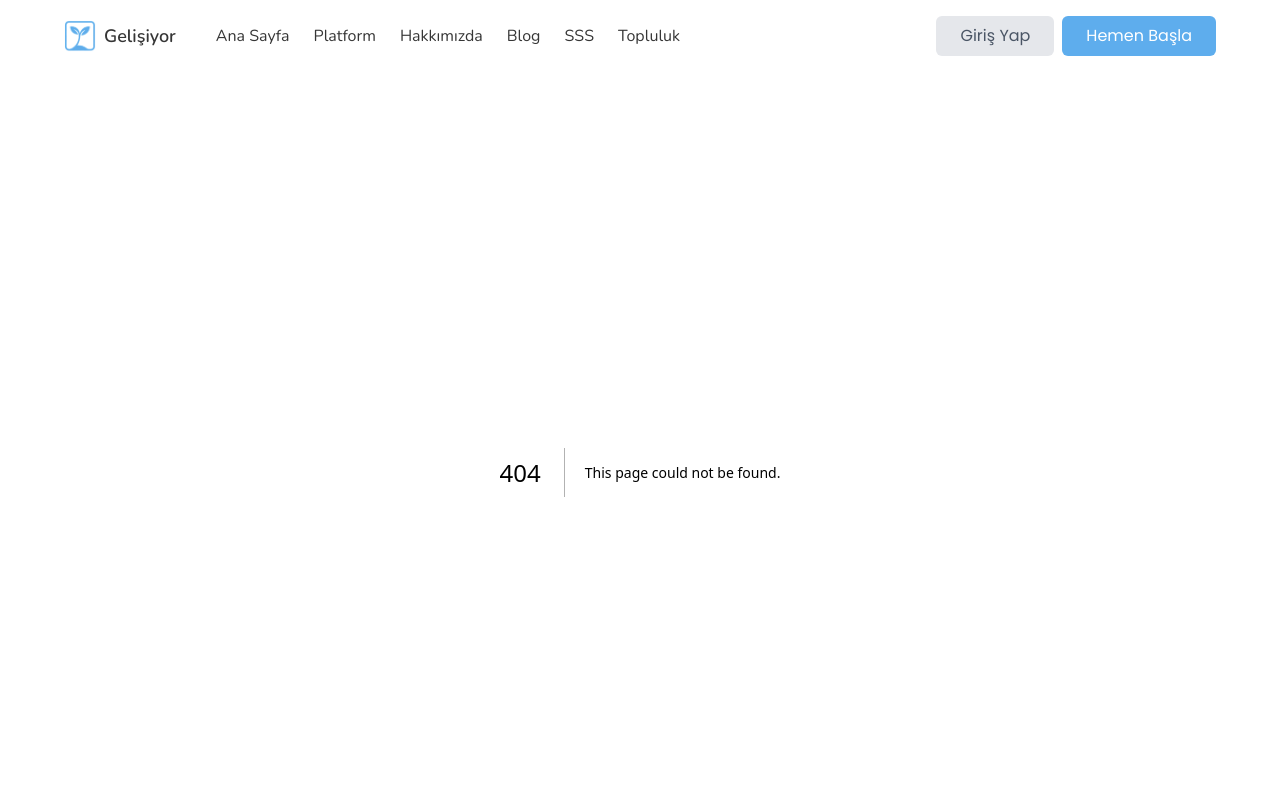
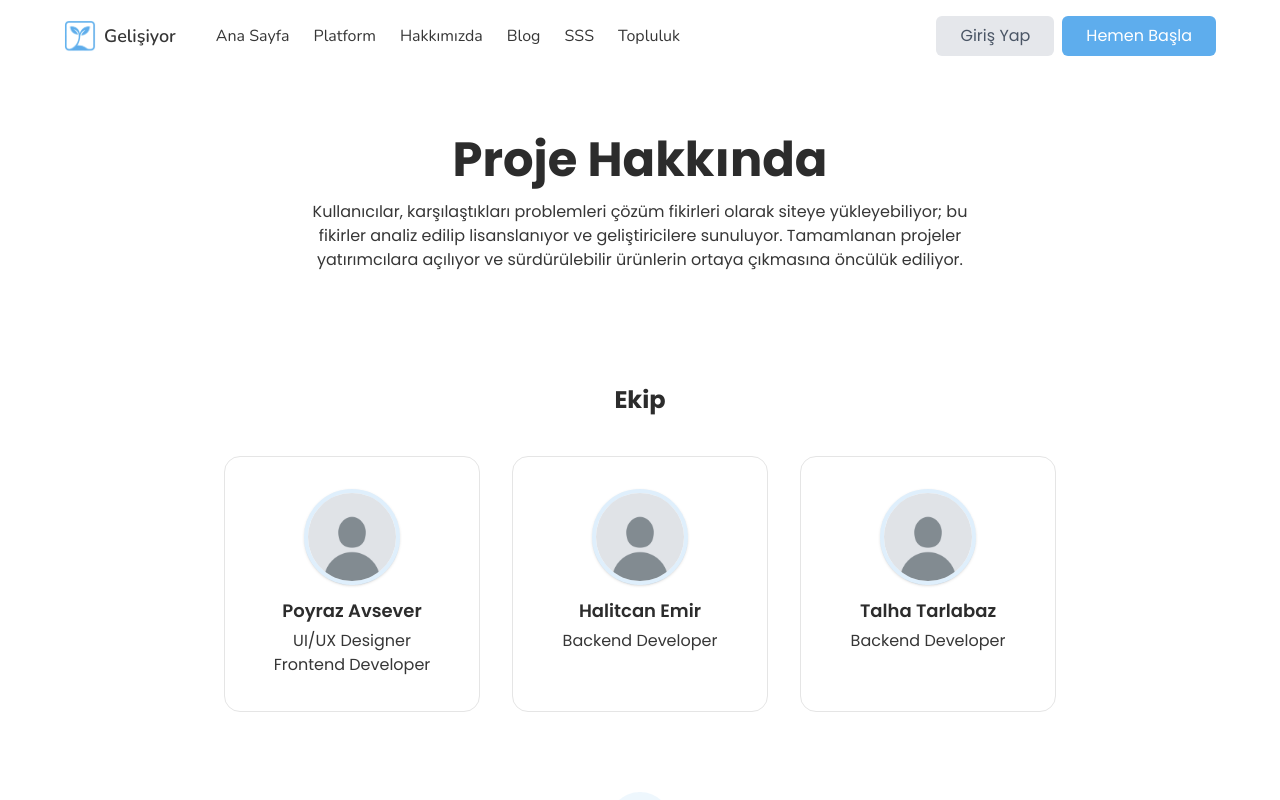
Before and after one commit to poyrazavsever/BTK-FRONTEND, a Next.js app: page /about in a window 1280 px wide. Before the commit this address had no page. Shown: the top 800 px of the page. Built offline with nearby package versions, Linux system fonts and the light colour scheme.

Commit message:
feat: done about page site

```diff
--- /dev/null
+++ b/pages/about.tsx
@@ -0,0 +1,67 @@
+import React from "react";
+
+const team = [
+  {
+    name: "Poyraz Avsever",
+    role: "UI/UX Designer Frontend Developer",
+    img: "/images/defaultAvatar.png",
+  },
+  {
+    name: "Halitcan Emir",
+    role: "Backend Developer",
+    img: "/images/defaultAvatar.png",
+  },
+  {
+    name: "Talha Tarlabaz",
+    role: "Backend Developer",
+    img: "/images/defaultAvatar.png",
+  },
+];
+
+const About = () => {
+  return (
+    <div className="w-full flex flex-col items-center">
+      {/* Hero/Intro */}
+      <section className="w-full max-w-3xl mx-auto py-16 flex flex-col items-center justify-center">
+        <h1 className="text-header font-bold text-3xl md:text-5xl text-center mb-4">
+          Proje Hakkında
+        </h1>
+        <p className="text-text text-base text-center mb-8 max-w-2xl">
+          Kullanıcılar, karşılaştıkları problemleri çözüm fikirleri olarak
+          siteye yükleyebiliyor; bu fikirler analiz edilip lisanslanıyor ve
+          geliştiricilere sunuluyor. Tamamlanan projeler yatırımcılara açılıyor
+          ve sürdürülebilir ürünlerin ortaya çıkmasına öncülük ediliyor.
+        </p>
+      </section>
+
+      {/* Ekip */}
+      <section className="w-full py-4 flex flex-col items-center">
+        <h2 className="text-header font-bold text-2xl text-center mb-10">
+          Ekip
+        </h2>
+        <div className="flex flex-col md:flex-row gap-8 items-center justify-center">
+          {team.map((member) => (
+            <div
+              key={member.name}
+              className="flex flex-col items-center bg-white rounded-2xl border border-neutral-200 p-8 w-64 min-h-64"
+            >
+              <img
+                src={member.img}
+                alt={member.name}
+                className="w-24 h-24 rounded-full object-cover mb-3 border-4 border-primary/20 shadow"
+              />
+              <div className="font-semibold text-header text-lg mb-1">
+                {member.name}
+              </div>
+              <div className="text-text text-base text-center">
+                {member.role}
+              </div>
+            </div>
+          ))}
+        </div>
+      </section>
+    </div>
+  );
+};
+
+export default About;
```
Also changed, not shown: 1 other file (tests, documents, lock files or other folders).
